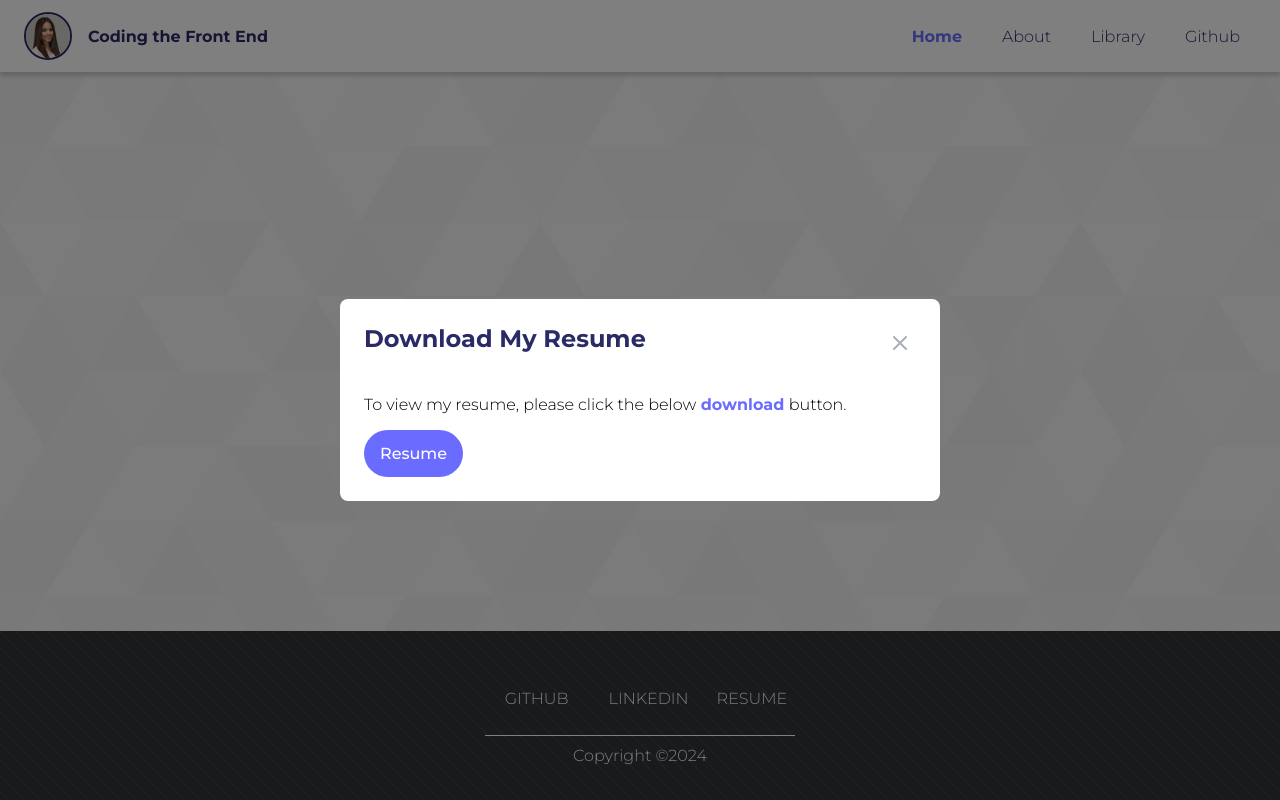
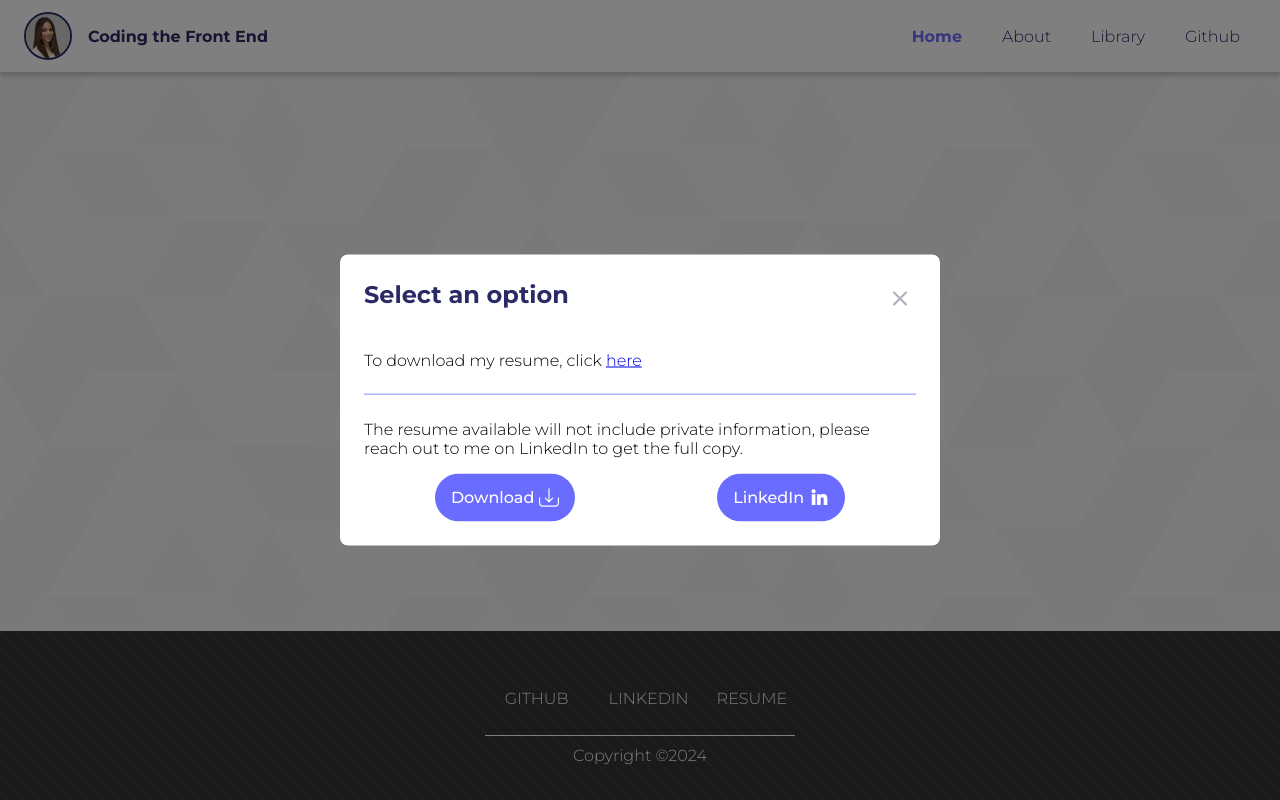
Before and after one commit to vinu-codes/portfolio, a React (Create React App) app: page / in a window 1280 px wide. Both pictures are taken after a click on the item "RESUME". Shown: the part 1669-2469 px from the top of the page. Built offline with nearby package versions, Linux system fonts and the light colour scheme.

Commit message:
add spacer component | fixed up typewriter | fix modal

```diff
--- /dev/null
+++ b/src/common/Icon/icons/Download/index.js
@@ -0,0 +1,26 @@
+/* eslint-disable react/prop-types */
+import React from 'react'
+
+const Icon = (props) => {
+  const { fill = 'white' } = props
+  return (
+    <svg fill="#000000" version="1.1" viewBox="0 0 471.2 471.2">
+      <path
+        fill={fill}
+        strokeWidth={2}
+        d="M457.7,230.15c-7.5,0-13.5,6-13.5,13.5v122.8c0,33.4-27.2,60.5-60.5,60.5H87.5c-33.4,0-60.5-27.2-60.5-60.5v-124.8
+			c0-7.5-6-13.5-13.5-13.5s-13.5,6-13.5,13.5v124.8c0,48.3,39.3,87.5,87.5,87.5h296.2c48.3,0,87.5-39.3,87.5-87.5v-122.8
+			C471.2,236.25,465.2,230.15,457.7,230.15z"
+      />
+      <path
+        fill={fill}
+        strokeWidth={2}
+        d="M226.1,346.75c2.6,2.6,6.1,4,9.5,4s6.9-1.3,9.5-4l85.8-85.8c5.3-5.3,5.3-13.8,0-19.1c-5.3-5.3-13.8-5.3-19.1,0l-62.7,62.8
+			V30.75c0-7.5-6-13.5-13.5-13.5s-13.5,6-13.5,13.5v273.9l-62.8-62.8c-5.3-5.3-13.8-5.3-19.1,0c-5.3,5.3-5.3,13.8,0,19.1
+			L226.1,346.75z"
+      />
+    </svg>
+  )
+}
+
+export default Icon
--- a/src/common/Icon/icons/index.js
+++ b/src/common/Icon/icons/index.js
@@ -12,12 +12,14 @@ import MENU from './Menu'
 import GITHUB from './Github'
 import ARROW from './Arrow'
 import SEARCH from './Search'
+import DOWNLOAD from './Download'
 
 export {
   SAD,
   GITHUB,
   RESUME,
   CLOSE,
+  DOWNLOAD,
   ARROW,
   HAMBURGER,
   SEARCH,
--- /dev/null
+++ b/src/common/Spacer/Spacer.js
@@ -0,0 +1,23 @@
+import { colors } from '@common/Theme'
+import styled from 'styled-components'
+
+const SpacerContainer = styled.hr`
+  width: 100%;
+  margin-top: 24px;
+  margin-bottom: 10px;
+  position: relative;
+  background: none;
+  height: 16px;
+  border: none;
+  &:after {
+    content: '';
+    width: 100%;
+    height: 1px;
+    position: absolute;
+    background-color: ${colors.lightPurple};
+  }
+`
+
+const Spacer = () => <SpacerContainer />
+
+export { Spacer }
--- /dev/null
+++ b/src/common/Spacer/index.js
@@ -0,0 +1 @@
+export * from './Spacer'
--- a/src/components/Footer/Footer.js
+++ b/src/components/Footer/Footer.js
@@ -4,6 +4,8 @@ import resume from './resume.pdf'
 import { DownloadLink, FooterContainer } from './Footer.styled'
 import { Modal } from '@common/Modal'
 import { Button } from '@common/Button'
+import { Icon, IconContainer } from '@common/Icon'
+import { Spacer } from '@common/Spacer'
 
 const Footer = () => {
   const [showModal, setShowModal] = useState(false)
@@ -34,16 +36,39 @@ const Footer = () => {
         <span>Copyright &#169;2024</span>
       </div>
       {showModal && (
-        <Modal title="Download My Resume" callback={handleModal}>
+        <Modal title="Select an option" callback={handleModal}>
           <p>
-            To view my resume, please click the below
-            <strong> download </strong> button.
+            To download my resume, click{' '}
+            <a href={resume} download="resume">
+              here
+            </a>{' '}
+            <Spacer />
+            The resume available will not include private information, please
+            reach out to me on LinkedIn to get the full copy.
           </p>
-          <Button>
-            <a className="link" href={resume} download="resume">
-              <span className="info">Resume</span>
-            </a>
-          </Button>
+          <div className="button-wrapper">
+            <Button>
+              <a className="link" href={resume} download="resume">
+                <span className="info">Download</span>
+                <IconContainer ml={5}>
+                  <Icon name="DOWNLOAD" size={20} stroke="white" />
+                </IconContainer>
+              </a>
+            </Button>
+            <Button>
+              <a className="link" href="https://www.linkedin.com/in/vinujk/">
+                <span className="info">LinkedIn</span>
+                <IconContainer ml={5}>
+                  <Icon
+                    name="LINKED_IN"
+                    size={20}
+                    viewBox="0 0 24 24"
+                    stroke="white"
+                  />
+                </IconContainer>
+              </a>
+            </Button>
+          </div>
         </Modal>
       )}
     </FooterContainer>
--- a/src/components/Footer/Footer.styled.js
+++ b/src/components/Footer/Footer.styled.js
@@ -1,3 +1,4 @@
+import { colors } from '@common/Theme'
 import styled, { css } from 'styled-components'
 
 const DarkStyle = css`
@@ -46,9 +47,22 @@ const DownloadLink = styled.a`
 `
 
 const FooterContainer = styled.div`
+  .button-wrapper {
+    display: flex;
+    justify-content: space-around;
+  }
   button {
     a {
       text-decoration: none;
+      width: 100%;
+      display: flex;
+    }
+    &:hover {
+      svg {
+        path {
+          fill: ${colors.lightPurple};
+        }
+      }
     }
   }
   ${DarkStyle};
--- a/src/components/TypeWriter/TypeWriter.js
+++ b/src/components/TypeWriter/TypeWriter.js
@@ -21,7 +21,7 @@ const TypeWriter = ({ text = 'Hello', speed = 80 }) => {
     }
   }, [currentText, speed, text])
 
-  return <p>{currentText}</p>
+  return currentText
 }
 
 export { TypeWriter }
--- a/src/pages/Landing/shared/About/Tech/Tech.js
+++ b/src/pages/Landing/shared/About/Tech/Tech.js
@@ -142,7 +142,7 @@ const TechItem = styled.li`
   position: relative;
   transition: all 0.3s ease-in-out;
   &.last {
-    background: red;
+    /* background: red; */
   }
   span {
     font-size: 16px;
--- a/src/pages/Landing/shared/Intro/Intro.js
+++ b/src/pages/Landing/shared/Intro/Intro.js
@@ -4,7 +4,15 @@ import { Main } from '@common/Main'
 import { Icon, IconContainer } from '@common/Icon'
 import { Button } from '@common/Button'
 
-const Intro = () => (
+const jumpToReleventDiv = (id) => {
+  const releventDiv = document.getElementById(id)
+  if (!releventDiv) return
+  // behavior: "smooth" parameter for smooth movement
+  releventDiv.scrollIntoView({ behavior: 'smooth' })
+}
+
+const Intro = () => {
+  return (
     <Hero id="home">
       <Main
         className="intro"
@@ -12,7 +20,7 @@ const Intro = () => (
         title="Hi my name is Vinu, welcome to my portfolio!"
         config={{ hasTypeWriter: true }}
       >
-      <Button>
+        <Button onClick={() => jumpToReleventDiv('library')}>
           <span>See my work</span>
           <IconContainer ml={5}>
             <Icon
@@ -26,5 +34,6 @@ const Intro = () => (
       </Main>
     </Hero>
   )
+}
 
 export { Intro }
```
Lines whose indentation alone changed are shown as unchanged.
